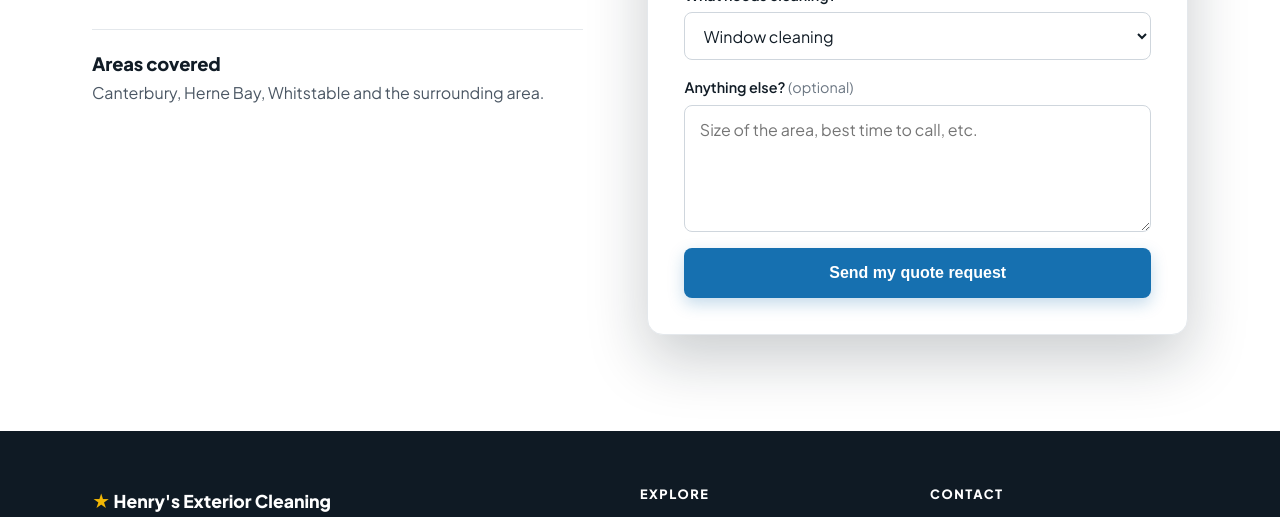
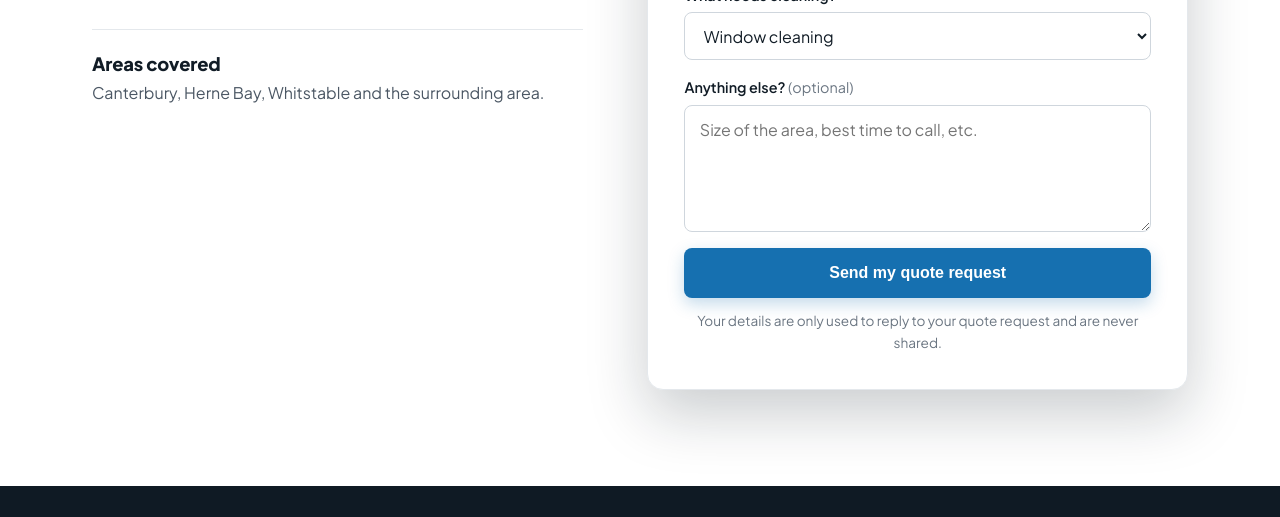
Before and after one commit to jakec116399-pixel/henry-jet-washing, a plain HTML site: page index.html in a window 1280 px wide. Shown: the part 3800-4317 px from the top of the page. Drawn offline with Linux system fonts and the light colour scheme.

Commit message:
Add a privacy line under the quote form
Co-Authored-By: Claude Opus 5.5 <noreply@anthropic.com>
Claude-Session: https://claude.ai/code/session_01XEApMpUn1SWgqALE7KAZwr

```diff
--- a/index.html
+++ b/index.html
@@ -413,6 +413,7 @@
           <input type="text" name="_gotcha" class="visually-hidden" tabindex="-1" autocomplete="off">
 
           <button type="submit" class="btn btn-primary btn-block">Send my quote request</button>
+          <p class="form-note">Your details are only used to reply to your quote request and are never shared.</p>
         </form>
       </div>
     </section>
```
